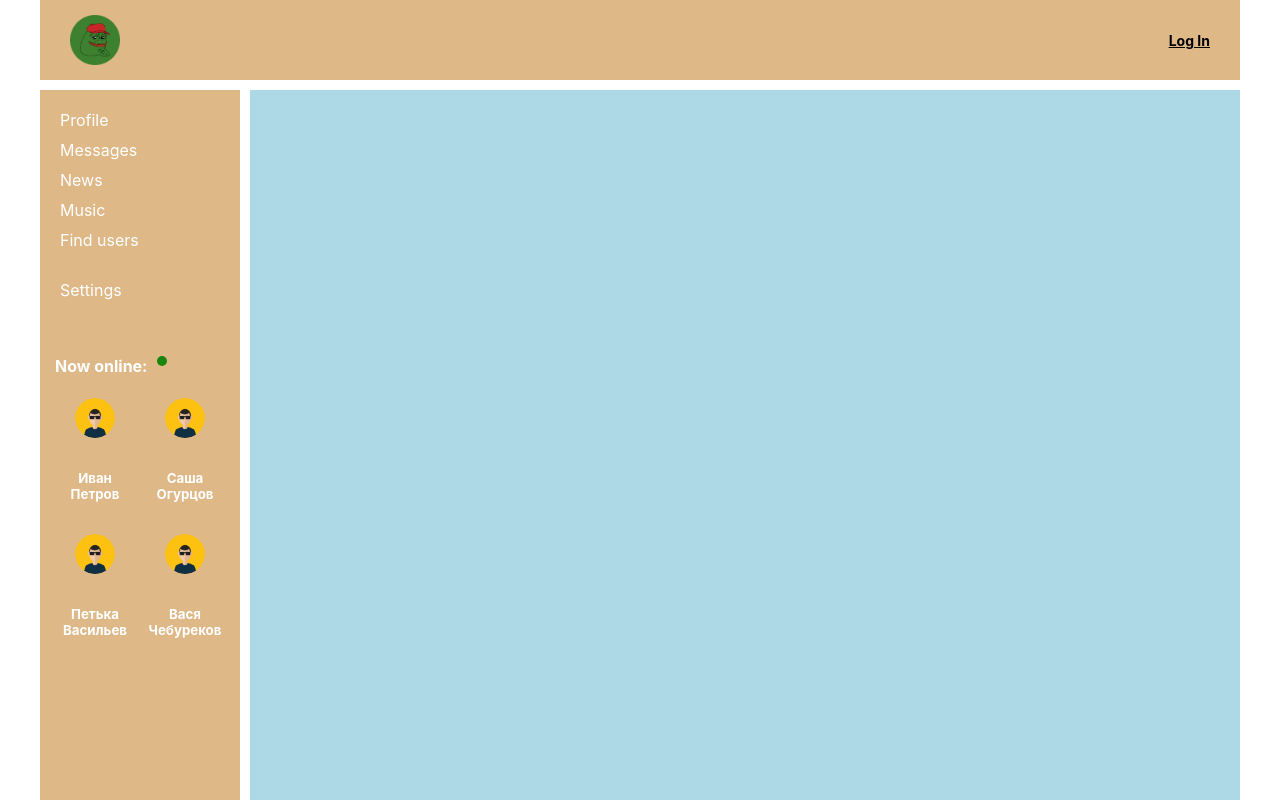
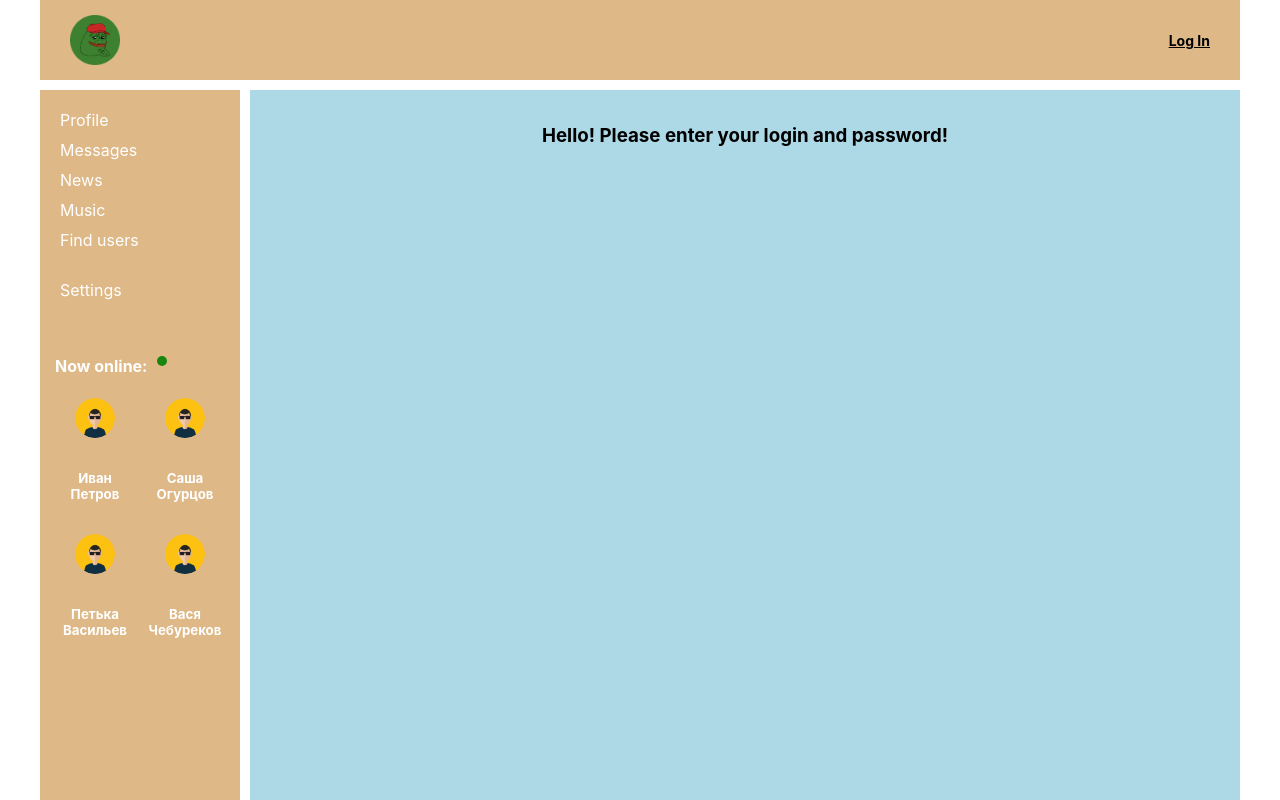
Before and after one commit to DanSkor/react-social-network, a React (Create React App) app: page /login in a window 1280 px wide. Built offline with nearby package versions, Linux system fonts and the light colour scheme; no server answers.

Commit message:
react: 68 lessons

```diff
--- a/src/App.js
+++ b/src/App.js
@@ -9,6 +9,7 @@ import NavContainer from './components/Nav/NavContainer';
 import UsersContainer from './components/Users/UsersContainer';
 import ProfileContainer from './components/Profile/ProfileContainer';
 import HeaderContainer from './components/Header/HeaderContainer';
+import Login from './components/Login/Login';
 
 const App = (props) => {
   // console.log(props)
@@ -25,6 +26,7 @@ const App = (props) => {
             <Route path='/music/*' element={<Music/>}/>
             <Route path='/users/*' element={<UsersContainer/>}/>
             <Route path='/settings/*' element={<Settings/>}/>
+            <Route path='/login/*' element={<Login/>}/>
           </Routes>
           </div>
         </div>
--- a/src/api/api.js
+++ b/src/api/api.js
@@ -27,7 +27,9 @@ export const getFollow = (id) => {
             withCredentials: true,
             headers: {'API-KEY': '55bc9523-1d91-4584-a2d8-afd097d20a45'}
         })
-        .then(response => response.data)
+        .then(response => {
+            return response.data
+})
 }
 
 export const getUnfollow = (id) => {
--- a/src/components/Dialogs/Dialogs.jsx
+++ b/src/components/Dialogs/Dialogs.jsx
@@ -3,6 +3,7 @@ import style from './Dialogs.module.css';
 import MessageOut from './MessageOut/MessageOut';
 import MessageIn from './MessageIn/MessageIn';
 import Dialog from './Dialog/Dialog';
+import { Navigate } from 'react-router-dom';
 
 const Dialogs = (props) => {
     // console.log(props)
@@ -25,6 +26,8 @@ const Dialogs = (props) => {
         props.updateNewMessageText(text);
     }
 
+    if (!props.isAuth) return <Navigate to='/login/' />;
+
     return (
        <div className={style.dialogs}>
         <div className={style.dialogs_list}>
--- a/src/components/Dialogs/DialogsContainer.jsx
+++ b/src/components/Dialogs/DialogsContainer.jsx
@@ -30,6 +30,7 @@ import { connect } from 'react-redux';
 let mapStateToProps = (state) => {
     return {
         messagesPage: state.messagesPage,
+        isAuth: state.auth.isAuth
     }
 }
 
--- a/src/components/Header/Header.jsx
+++ b/src/components/Header/Header.jsx
@@ -4,7 +4,7 @@ import style from './Header.module.css';
 import { NavLink } from 'react-router-dom';
 
 const Header = (props) => {
-    console.log(props)
+    // console.log(props)
     return (
         <header className={style.header}>
             <img src={logo} width='40px' height='40px' alt='logo' />
--- /dev/null
+++ b/src/components/Login/Login.jsx
@@ -0,0 +1,10 @@
+import React from 'react';
+import style from './Login.module.css';
+
+const Login = (props) => {
+    return (
+       <h3>Hello! Please enter your login and password!</h3>
+    )
+}
+
+export default Login;
--- /dev/null
+++ b/src/components/Login/Login.module.css
@@ -0,0 +1,3 @@
+h3 {
+    text-align: center;
+}
--- a/src/components/Nav/FriendsOnline/FriendsOnline.jsx
+++ b/src/components/Nav/FriendsOnline/FriendsOnline.jsx
@@ -3,7 +3,7 @@ import style from './FriendsOnline.module.css';
 import Friend from './Friend/Friend';
 
 let FriendsOnline = (props) => {
-    // console.log(props)
+    console.log(props)
     let friends = props.friendsOnlineData.map(item => <Friend src={item.img} title={item.title} key={item.id}/>)
 
     return (
--- a/src/components/Users/Users.jsx
+++ b/src/components/Users/Users.jsx
@@ -20,7 +20,6 @@ let Users = (props) => {
                 <h2>Users</h2>
                 <ul className={style.pagination}>
                     {pages.map(page => {
-                        console.log(props.currentPage, page)
                         return <li><button className={props.currentPage === page ? style.buttonCurrent : style.button} onClick={() => props.onPageChanged(page)} type="button">{page}</button></li>
                     })}
                 </ul>
--- a/src/redux/usersReducer.js
+++ b/src/redux/usersReducer.js
@@ -1,4 +1,4 @@
-import { getApiUsers, getFollow, getUnfollow } from "../api/api";
+import { getApiProfile, getApiUsers, getFollow, getUnfollow } from "../api/api";
 
 const FOLLOW = 'FOLLOW';
 const UNFOLLOW = 'UNFOLLOW';
@@ -110,6 +110,10 @@ export const follow = (userId) => {
                 }
             dispatch(toggleFollowingProgress(false, userId));
         })
+
+        getApiProfile(userId).then(user => {
+            console.log(user)
+        })
     }
 }
 
```
Also changed, not shown: src/components/Users/UsersContainer.jsx (+0 -17 lines).
